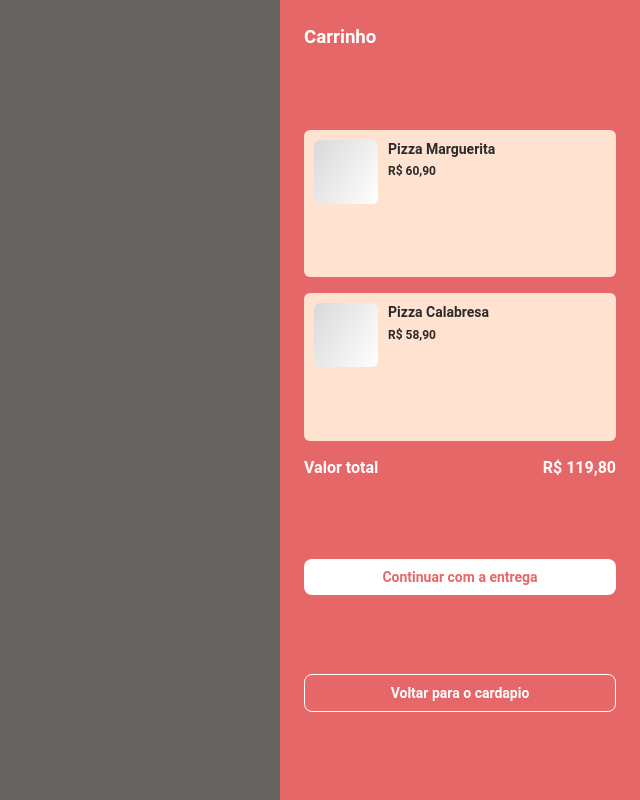
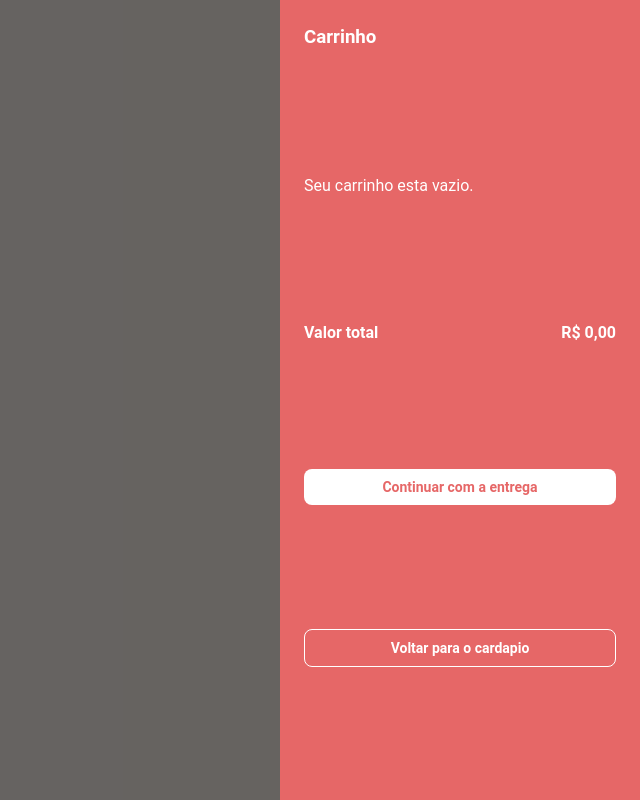
Before and after one commit to dutranalu/efood-2, a React (Create React App) app: page /carrinho in a window 1280 px wide. Shown: the whole page, without its empty margins (640-1280 px from the left). Built offline with nearby package versions, Linux system fonts and the light colour scheme.

Commit message:
Add Redux cart with totals

```diff
--- a/package.json
+++ b/package.json
@@ -3,12 +3,14 @@
   "version": "0.1.0",
   "private": true,
   "dependencies": {
+    "@reduxjs/toolkit": "^2.11.2",
     "@testing-library/dom": "^10.4.1",
     "@testing-library/jest-dom": "^6.9.1",
     "@testing-library/react": "^16.3.2",
     "@testing-library/user-event": "^13.5.0",
     "react": "^19.2.4",
     "react-dom": "^19.2.4",
+    "react-redux": "^9.2.0",
     "react-router-dom": "^6.23.1",
     "react-scripts": "5.0.1",
     "styled-components": "^6.3.8",
--- a/src/index.js
+++ b/src/index.js
@@ -2,20 +2,24 @@ import React from 'react';
 import ReactDOM from 'react-dom/client';
 import { BrowserRouter } from 'react-router-dom';
 import { ThemeProvider } from 'styled-components';
+import { Provider } from 'react-redux';
 import App from './App';
 import { GlobalStyle } from './styles/GlobalStyle';
 import theme from './styles/theme';
+import store from './store';
 import reportWebVitals from './reportWebVitals';
 
 const root = ReactDOM.createRoot(document.getElementById('root'));
 root.render(
   <React.StrictMode>
+    <Provider store={store}>
       <ThemeProvider theme={theme}>
         <GlobalStyle />
         <BrowserRouter>
           <App />
         </BrowserRouter>
       </ThemeProvider>
+    </Provider>
   </React.StrictMode>
 );
 
--- a/src/pages/Cart/index.js
+++ b/src/pages/Cart/index.js
@@ -1,7 +1,12 @@
 import React from 'react';
 import styled from 'styled-components';
 import { Link } from 'react-router-dom';
-import { LightButton, InverseOutlineButton } from '../../styles/components';
+import { useDispatch, useSelector } from 'react-redux';
+import {
+  LightButton,
+  InverseOutlineButton,
+} from '../../styles/components';
+import { removeItem } from '../../store/cartSlice';
 
 const Overlay = styled.main`
   min-height: 100vh;
@@ -37,10 +42,10 @@ const Item = styled.div`
   gap: 10px;
 `;
 
-const ItemImage = styled.div`
+const ItemImage = styled.img`
   width: 64px;
   height: 64px;
-  background: linear-gradient(120deg, #d9d9d9, #ffffff);
+  object-fit: cover;
   border-radius: 6px;
 `;
 
@@ -53,6 +58,20 @@ const ItemPrice = styled.span`
   font-size: 12px;
 `;
 
+const Quantity = styled.span`
+  font-size: 12px;
+  opacity: 0.8;
+`;
+
+const RemoveButton = styled.button`
+  background: transparent;
+  color: ${({ theme }) => theme.colors.primary};
+  font-size: 12px;
+  text-align: left;
+  padding: 0;
+  margin-top: 4px;
+`;
+
 const Total = styled.div`
   display: flex;
   justify-content: space-between;
@@ -60,27 +79,37 @@ const Total = styled.div`
 `;
 
 function Cart() {
+  const dispatch = useDispatch();
+  const items = useSelector((state) => state.cart.items);
+  const total = items.reduce(
+    (sum, item) => sum + item.price * item.quantity,
+    0
+  );
+
+  const formatPrice = (value) =>
+    `R$ ${value.toFixed(2).replace('.', ',')}`;
+
   return (
     <Overlay>
       <Panel>
         <h3>Carrinho</h3>
-        <Item>
-          <ItemImage />
-          <div>
-            <ItemTitle>Pizza Marguerita</ItemTitle>
-            <ItemPrice>R$ 60,90</ItemPrice>
-          </div>
-        </Item>
-        <Item>
-          <ItemImage />
-          <div>
-            <ItemTitle>Pizza Calabresa</ItemTitle>
-            <ItemPrice>R$ 58,90</ItemPrice>
-          </div>
-        </Item>
+        {items.length === 0 && <p>Seu carrinho esta vazio.</p>}
+        {items.map((item) => (
+          <Item key={item.id}>
+            <ItemImage src={item.image} alt={item.name} />
+            <div>
+              <ItemTitle>{item.name}</ItemTitle>
+              <Quantity>Qtd: {item.quantity}</Quantity>
+              <ItemPrice>{formatPrice(item.price)}</ItemPrice>
+              <RemoveButton onClick={() => dispatch(removeItem(item.id))}>
+                Remover
+              </RemoveButton>
+            </div>
+          </Item>
+        ))}
         <Total>
           <span>Valor total</span>
-          <span>R$ 119,80</span>
+          <span>{formatPrice(total)}</span>
         </Total>
         <Link to="/entrega">
           <LightButton>Continuar com a entrega</LightButton>
--- a/src/pages/Profile/index.js
+++ b/src/pages/Profile/index.js
@@ -1,11 +1,13 @@
 import React, { useEffect, useMemo, useState } from 'react';
 import styled from 'styled-components';
 import { Link, useParams } from 'react-router-dom';
+import { useDispatch, useSelector } from 'react-redux';
 import {
   Container,
   LightButton,
   InverseOutlineButton,
 } from '../../styles/components';
+import { addItem } from '../../store/cartSlice';
 
 const Page = styled.main`
   background: ${({ theme }) => theme.colors.background};
@@ -190,6 +192,8 @@ const formatPrice = (value) =>
 
 function Profile() {
   const { id } = useParams();
+  const dispatch = useDispatch();
+  const cartItems = useSelector((state) => state.cart.items);
   const [open, setOpen] = useState(false);
   const [restaurant, setRestaurant] = useState(null);
   const [selectedItem, setSelectedItem] = useState(null);
@@ -260,13 +264,33 @@ function Profile() {
     setOpen(true);
   };
 
+  const handleAddToCart = () => {
+    if (!selectedItem) return;
+    dispatch(
+      addItem({
+        id: selectedItem.id,
+        name: selectedItem.nome,
+        price: Number(selectedItem.preco),
+        image: selectedItem.foto,
+      })
+    );
+    setOpen(false);
+  };
+
+  const cartCount = cartItems.reduce(
+    (total, item) => total + item.quantity,
+    0
+  );
+
   return (
     <Page>
       <TopBar>
         <TopBarContent>
           <Link to="/">Restaurantes</Link>
           <Logo>efood</Logo>
-          <Link to="/carrinho">0 produto(s) no carrinho</Link>
+          <Link to="/carrinho">
+            {cartCount} produto(s) no carrinho
+          </Link>
         </TopBarContent>
       </TopBar>
 
@@ -335,7 +359,7 @@ function Profile() {
             <p>{selectedItem?.descricao}</p>
             <p>Serve: {selectedItem?.porcao}</p>
             <ModalActions>
-              <LightButton>
+              <LightButton onClick={handleAddToCart}>
                 Comprar o produto - {formatPrice(selectedItem?.preco ?? 0)}
               </LightButton>
               <InverseOutlineButton onClick={() => setOpen(false)}>
--- /dev/null
+++ b/src/store/cartSlice.js
@@ -0,0 +1,35 @@
+import { createSlice } from '@reduxjs/toolkit';
+
+const cartSlice = createSlice({
+  name: 'cart',
+  initialState: {
+    items: [],
+  },
+  reducers: {
+    addItem: (state, action) => {
+      const item = action.payload;
+      const existing = state.items.find((entry) => entry.id === item.id);
+      if (existing) {
+        existing.quantity += 1;
+      } else {
+        state.items.push({ ...item, quantity: 1 });
+      }
+    },
+    removeItem: (state, action) => {
+      const id = action.payload;
+      const existing = state.items.find((entry) => entry.id === id);
+      if (!existing) return;
+      if (existing.quantity > 1) {
+        existing.quantity -= 1;
+      } else {
+        state.items = state.items.filter((entry) => entry.id !== id);
+      }
+    },
+    clearCart: (state) => {
+      state.items = [];
+    },
+  },
+});
+
+export const { addItem, removeItem, clearCart } = cartSlice.actions;
+export default cartSlice.reducer;
--- /dev/null
+++ b/src/store/index.js
@@ -0,0 +1,10 @@
+import { configureStore } from '@reduxjs/toolkit';
+import cartReducer from './cartSlice';
+
+const store = configureStore({
+  reducer: {
+    cart: cartReducer,
+  },
+});
+
+export default store;
```
Also changed, not shown: 1 other file (tests, documents, lock files or other folders). Lines whose indentation alone changed are shown as unchanged.
